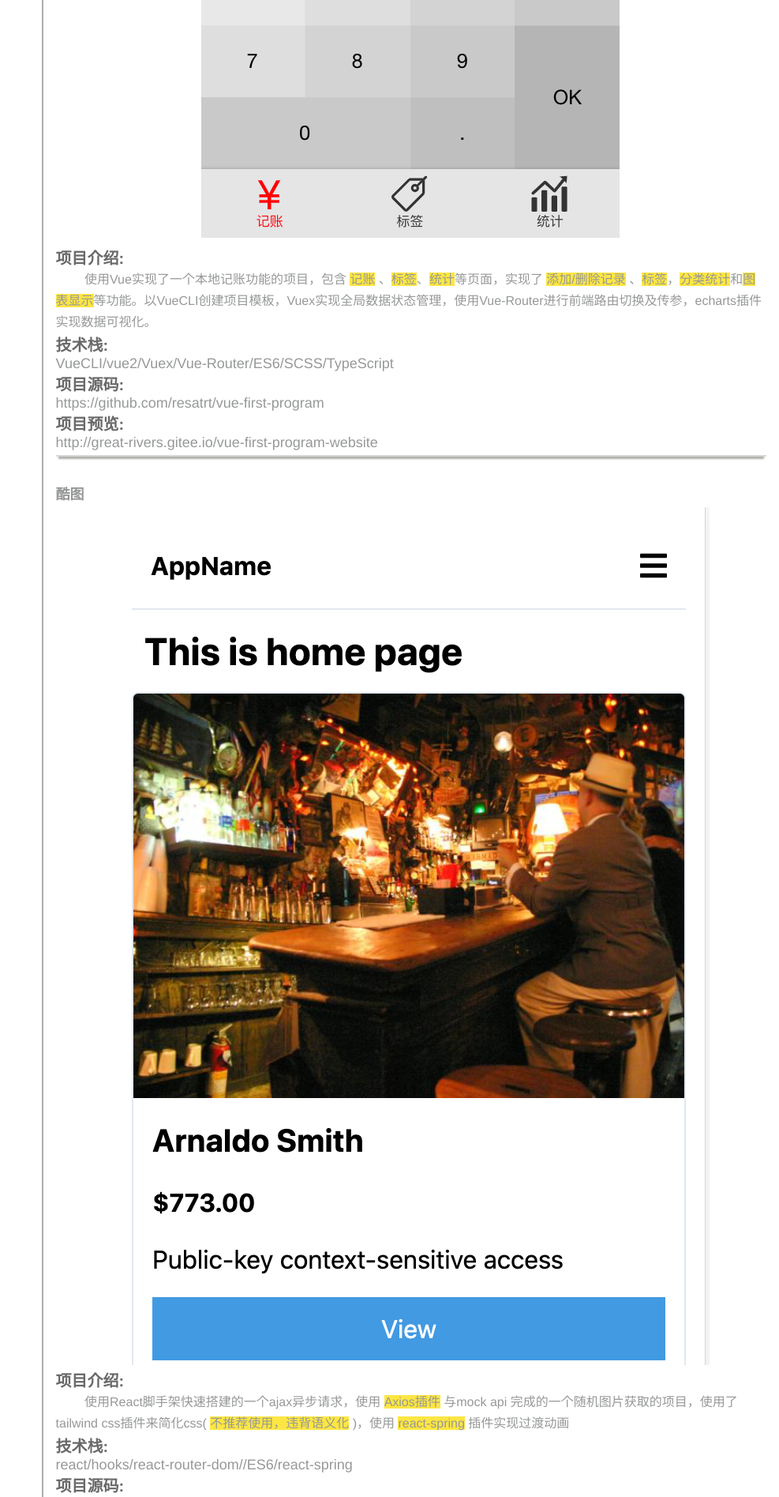
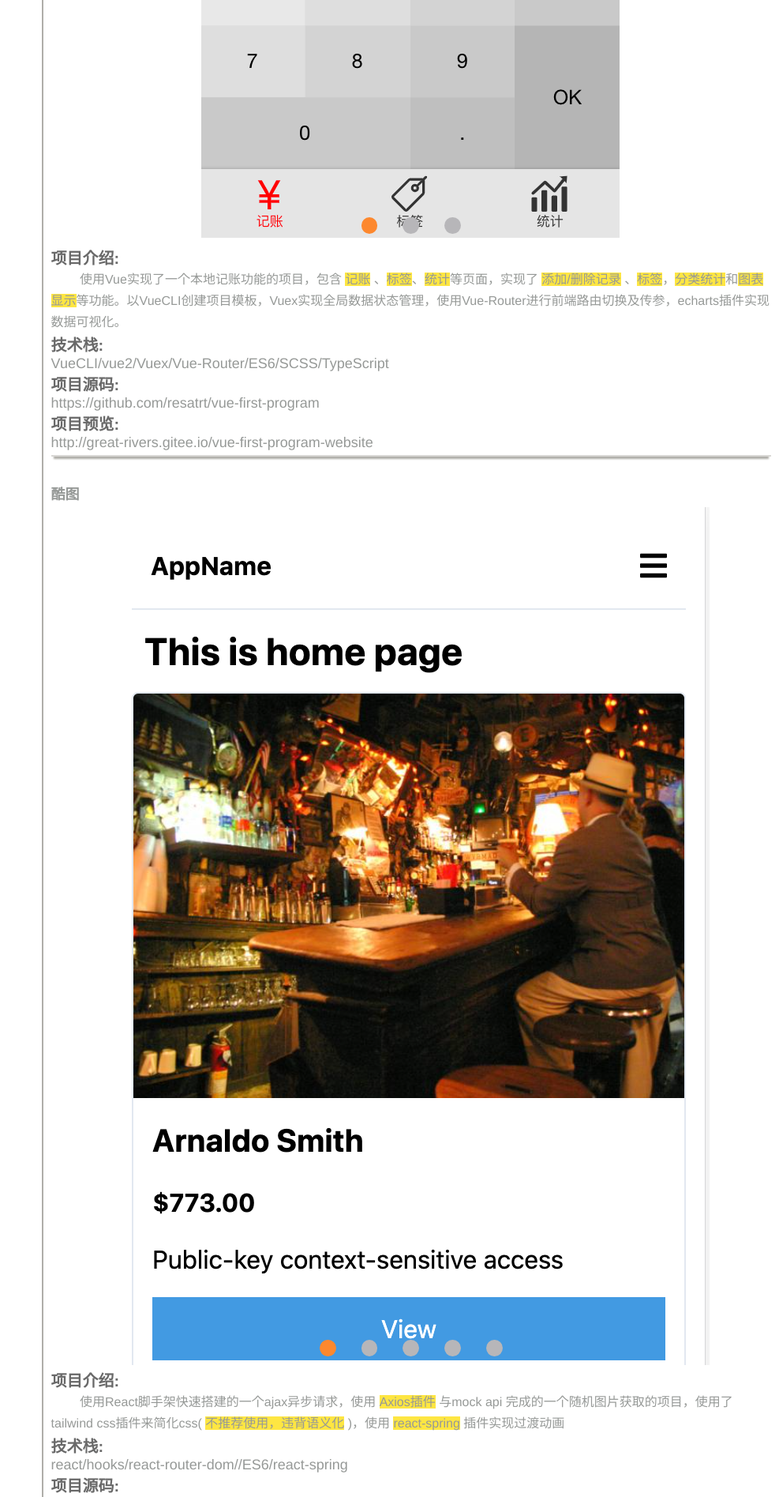
Before and after one commit to resatrt/myresume, a Vue app: page / in a window 1280 px wide. Shown: the part 996-2891 px from the top of the page at 79% size, without its empty margins (293-1280 px from the left). Built offline with nearby package versions, Linux system fonts and the light colour scheme.

Commit message:
添加分页器

```diff
--- a/src/App.vue
+++ b/src/App.vue
@@ -59,7 +59,6 @@ import Aside from '@/components/Aside.vue';
 import Experience from '@/components/Experience.vue';
 import Layout from '@/components/Layout.vue';
 
-
 @Component({
   components: {Layout, Experience, Aside}
 })
--- a/src/components/Experience.vue
+++ b/src/components/Experience.vue
@@ -1,5 +1,5 @@
 <template>
-  <div :class="phone?'exWrapper phone':'exWrapper' ">
+  <div :class="phone?'exWrapperPhone':'exWrapper' ">
     <main class="main">
       <span>项目经验</span>
       <section class="section1">
@@ -106,7 +106,7 @@ export default class Experience extends Vue {
 </script>
 
 <style lang='scss' scoped>
-.exWrapper.phone {
+.exWrapperPhone {
   padding-top: 16px;
 
   > .main {
@@ -228,7 +228,7 @@ export default class Experience extends Vue {
 
   > .main {
     overflow: hidden;
-    padding: 0 1rem;
+    padding: 0 10px;
 
     > span {
       font-size: 20px;
--- a/src/components/SwiperContent.vue
+++ b/src/components/SwiperContent.vue
@@ -1,5 +1,5 @@
 <template>
-  <swiper v-if="choice==='a'" :options="swiperOption1" class="swiper-container swiper-pagination1" ref="mySwiper">
+  <swiper v-if="choice==='a'" :options="swiperOption1" class="swiper-container " ref="mySwiper">
     <swiper-slide class="swiper-slide">
       <img src="../assets/images/1.png" alt="图片">
     </swiper-slide>
@@ -9,8 +9,9 @@
     <swiper-slide class="swiper-slide">
       <img src="../assets/images/2.png" alt="图片3">
     </swiper-slide>
+    <div class="swiper-pagination" slot="pagination"></div>
   </swiper>
-  <swiper v-else-if="choice==='b'" :options="swiperOption2" class="swiper-container swiper-pagination2" ref="mySwiper">
+  <swiper v-else-if="choice==='b'" :options="swiperOption2" class="swiper-container " ref="mySwiper">
     <swiper-slide class="swiper-slide">
       <img src="../assets/images/4.png" alt="图片">
     </swiper-slide>
@@ -26,13 +27,14 @@
     <swiper-slide class="swiper-slide">
       <img src="../assets/images/8.png" alt="图片5">
     </swiper-slide>
+    <div class="swiper-pagination"  slot="pagination"></div>
   </swiper>
 </template>
 
 <script lang='js'>
 
-import {swiper, swiperSlide} from 'vue-awesome-swiper';
-import 'swiper/css/swiper.css';
+import {swiper, swiperSlide} from 'vue-awesome-swiper'
+import 'swiper/css/swiper.css'
 
 export default {
   components: {
@@ -44,28 +46,50 @@ export default {
   data() {
     return {
       swiperOption1: {
-        pagination: '.swiper-pagination1',
-        // Some Swiper option/callback...
-
+        pagination: {
+          el: '.swiper-pagination',
+          bulletClass: 'my-bullet',
+          bulletActiveClass: 'my-bullet-active'
+        }
       },
       swiperOption2: {
-        pagination: '.swiper-pagination1',
-        // Some Swiper option/callback...
-
+        pagination: {
+          el: '.swiper-pagination',
+          bulletClass: 'my-bullet',
+          bulletActiveClass: 'my-bullet-active'
+        }
       },
-    };
+    }
   },
   computed: {
     swiper() {
-      return this.$refs.mySwiper.swiper;
+      return this.$refs.mySwiper.swiper
     }
   },
   mounted() {
     // console.log('Current Swiper instance object', this.swiper);
-    this.swiper.slideTo(0, 1000, false);
+    this.swiper.slideTo(0, 1000, false)
   }
-};
+}
 </script>
+
+<style lang="scss">
+.my-bullet {
+  width: 1.3rem;
+  height: 1.3rem;
+  display: inline-block;
+  border-radius: 50%;
+  background: #B7B6B9;
+
+  &:nth-child(2n) {
+    margin: 0 2rem;
+  }
+}
+
+.my-bullet-active {
+  background: #FD882E;
+}
+</style>
 
 <style lang='scss' scoped>
 .swiper-container {
@@ -96,6 +120,8 @@ export default {
     max-width: 100%;
   }
 
+
 }
 
+
 </style>
```
